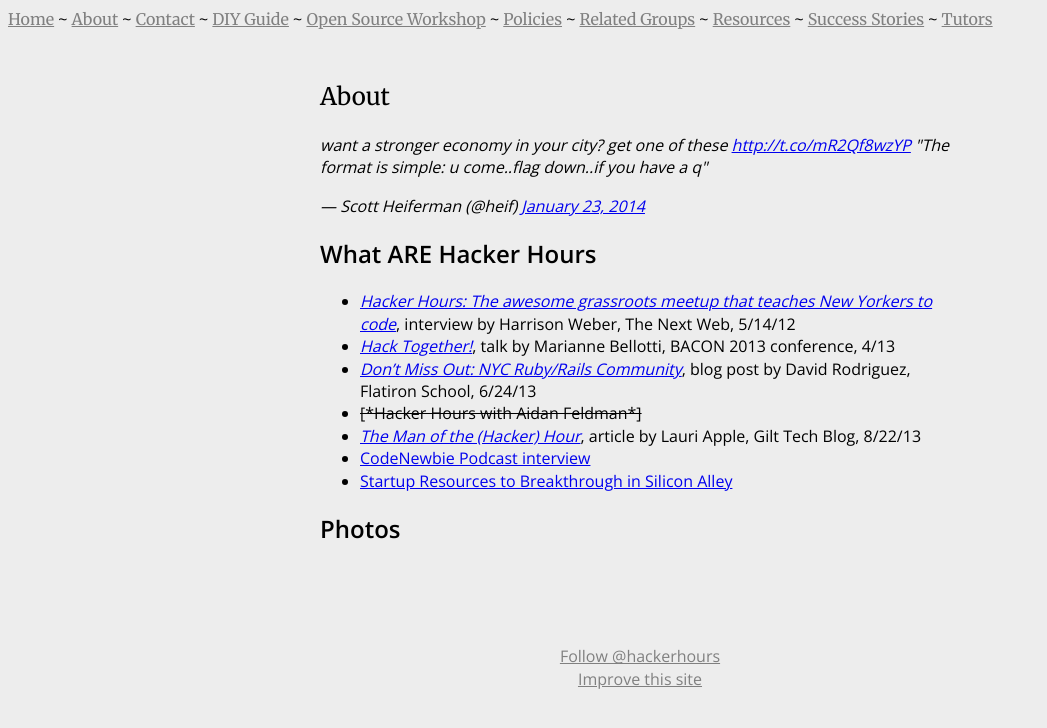
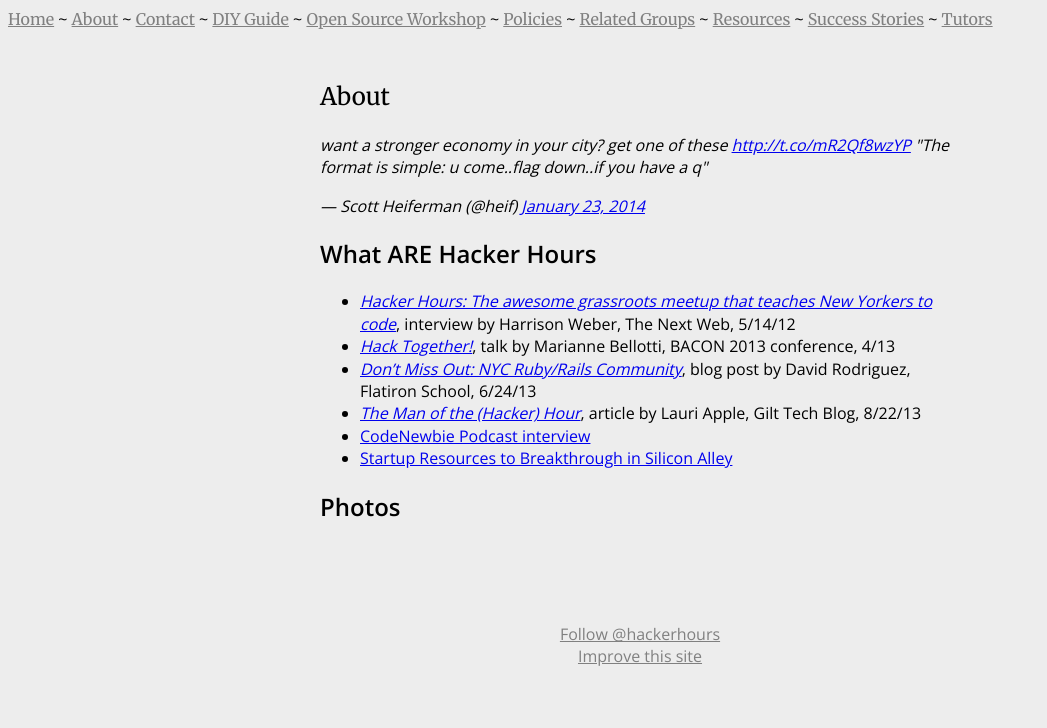
Before and after one commit to HackerHours/hackerhours.org, a Jekyll site: the page built from about.md, in a window 1280 px wide. Shown: the top 728 px of the page, without its empty margins (0-1047 px from the left). Built offline with Jekyll 4.4.1, drawn with Linux system fonts in a browser that asks for light colours; comment, search, counter and statistics services are not loaded.

Commit message:
remove broken link *Hacker Hours with Aidan Feldman* on about page.

```diff
--- a/about.md
+++ b/about.md
@@ -10,7 +10,6 @@ title: About
 * [*Hacker Hours: The awesome grassroots meetup that teaches New Yorkers to code*](http://thenextweb.com/dd/2012/05/14/hacker-hours-the-awesome-grassroots-meetup-that-teaches-new-yorkers-to-code/), interview by Harrison Weber, The Next Web, 5/14/12
 * [*Hack Together!*](http://devslovebacon.com/conferences/bacon-2013/talks/hack-together), talk by Marianne Bellotti, BACON 2013 conference, 4/13
 * [*Don't Miss Out: NYC Ruby/Rails Community*](http://blog.flatironschool.com/post/53767514908/dont-miss-out-nyc-ruby-rails-community), blog post by David Rodriguez, Flatiron School, 6/24/13
-* <s>[*Hacker Hours with Aidan Feldman*]</s>
 * [*The Man of the (Hacker) Hour*](http://tech.gilt.com/post/59016326319/the-man-of-the-hacker-hour), article by Lauri Apple, Gilt Tech Blog, 8/22/13
 * [CodeNewbie Podcast interview](http://www.codenewbie.org/podcast/hacker-hours)
 * [Startup Resources to Breakthrough in Silicon Alley](https://medium.com/@Usspire/startup-resources-to-breakthrough-in-silicon-alley-part-1-events-meetups-864d408d987e)
```
